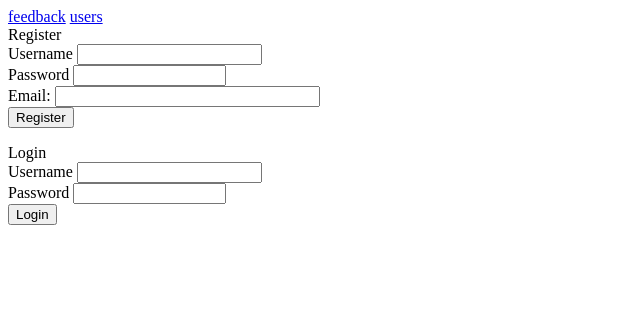
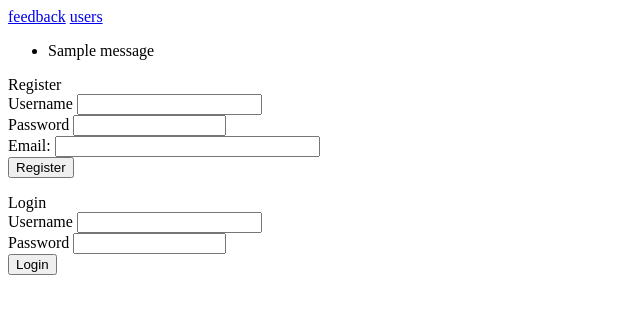
Before and after one commit to descensiontohell/foo.bar-test-assignment, a Flask app: page / in a window 1280 px wide. Shown: the top 314 px of the page, without its empty margins (0-640 px from the left). Run offline with Flask 3, Linux system fonts and the light colour scheme; tables that the repository leaves empty hold one stand-in row (values such as "Sample post"); one stand-in notice (Sample message) is shown; some libraries are stand-ins or nearby versions.

Commit message:
feat: add redirect to login on access denied

```diff
--- a/src/templates/login.html
+++ b/src/templates/login.html
@@ -7,6 +7,16 @@
 
 <a href="/feedback">feedback</a>
 <a href="/users">users</a>
+
+{% with messages = get_flashed_messages() %}
+  {% if messages %}
+    <ul class=flashes>
+    {% for message in messages %}
+      <li>{{ message }}</li>
+    {% endfor %}
+    </ul>
+  {% endif %}
+{% endwith %}
 
 {% if not current_user.is_authenticated %}
 <div class="register__form" style='display:flex;flex-direction:column;'">
```
Also changed, not shown: src/app/routers/errors.py (+3 -7 lines).
